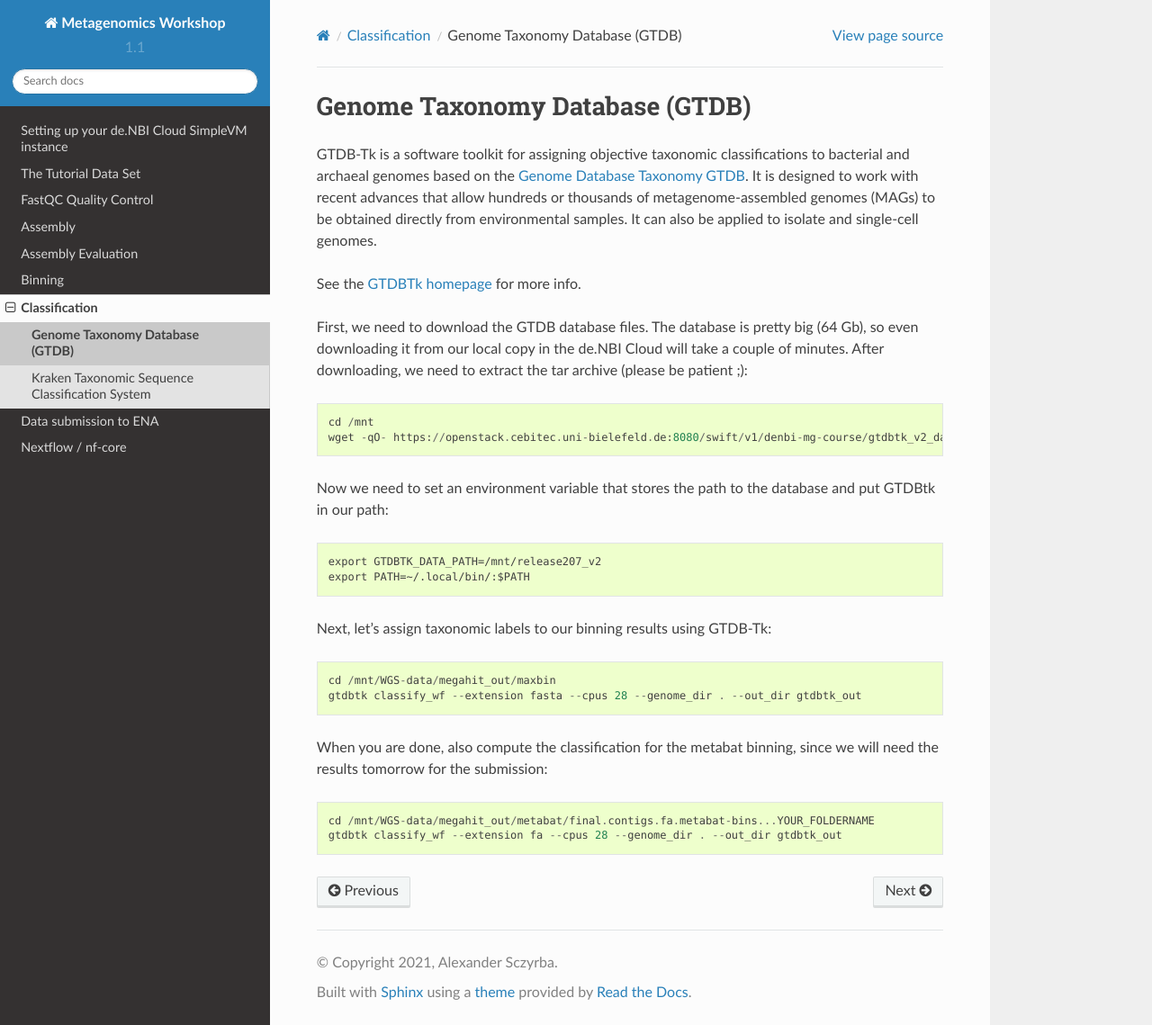
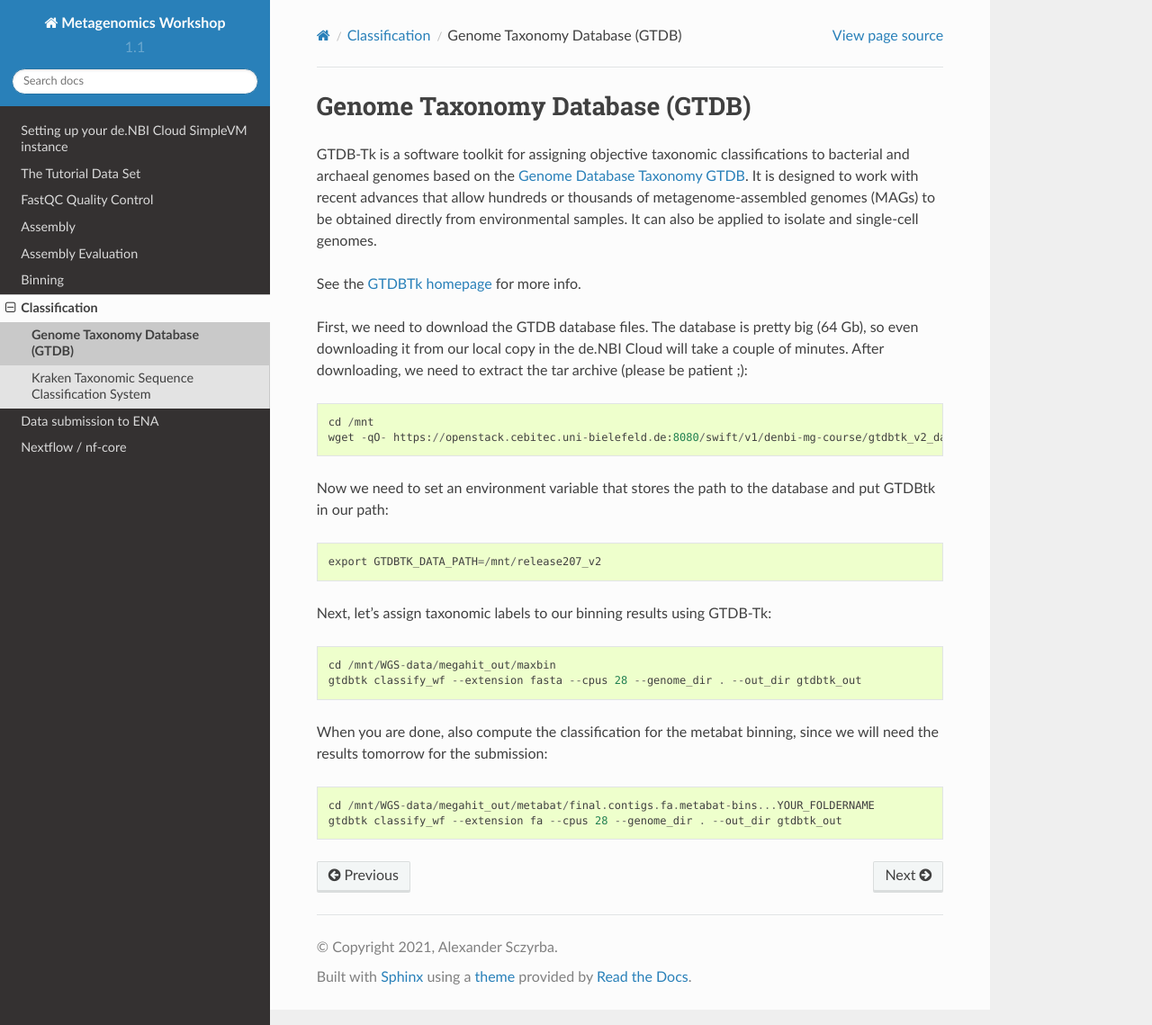
Before and after one commit to metagenomics/metagenomics-workshop, a Sphinx documentation site: the page built from docs/classification/gtdb-tk.rst, in a window 1280 px wide and 1139 px high. Shown: the whole window at 90% size. Built offline with Sphinx 7.4.7 and the Read the Docs theme 2.0.0, drawn with Linux system fonts in a browser that asks for light colours.

Commit message:
Update gtdb-tk.rst

```diff
--- a/docs/classification/gtdb-tk.rst
+++ b/docs/classification/gtdb-tk.rst
@@ -24,7 +24,6 @@ Now we need to set an environment variable that stores the path to
 the database and put GTDBtk in our path::
 
   export GTDBTK_DATA_PATH=/mnt/release207_v2
-  export PATH=~/.local/bin/:$PATH
 
 Next, let's assign taxonomic labels to our binning results using
 GTDB-Tk::
```
